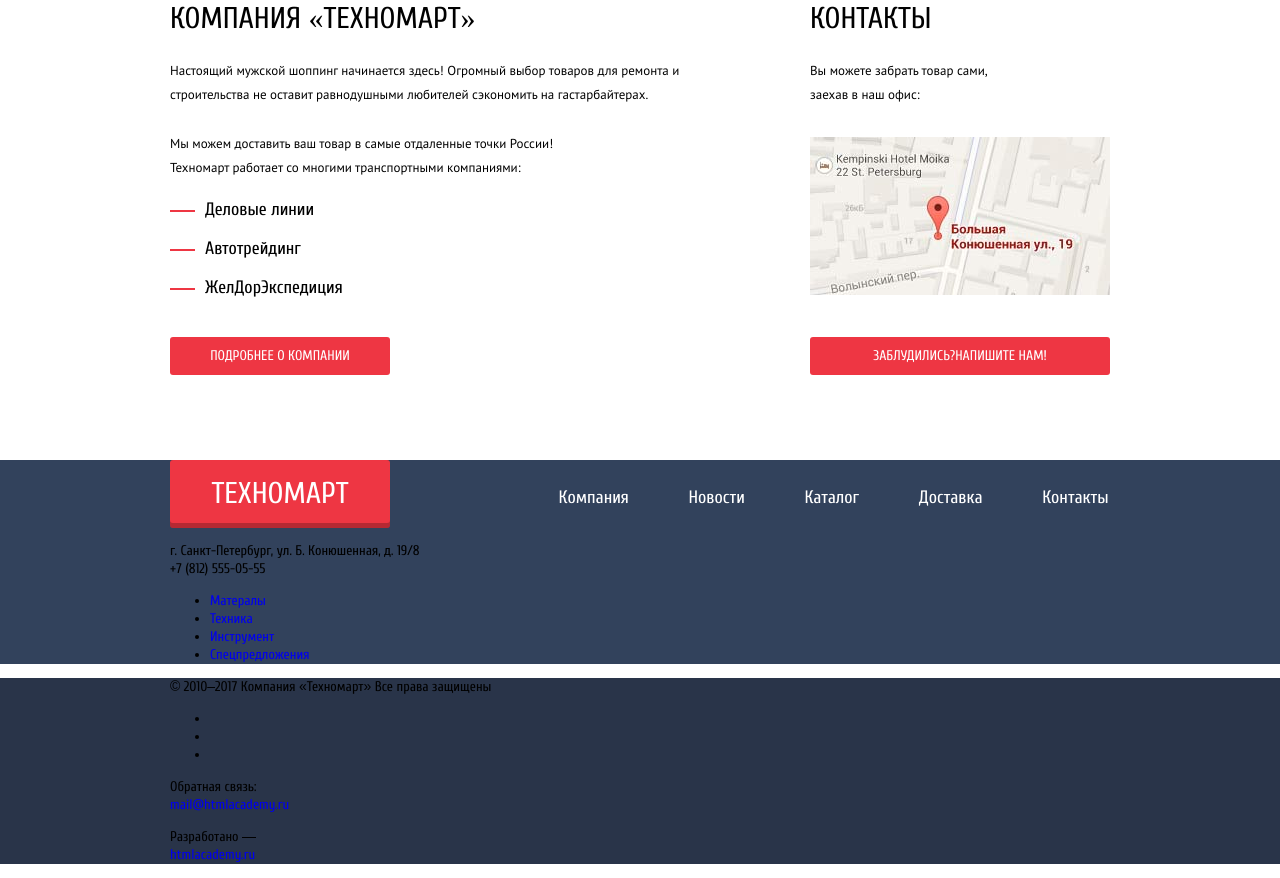
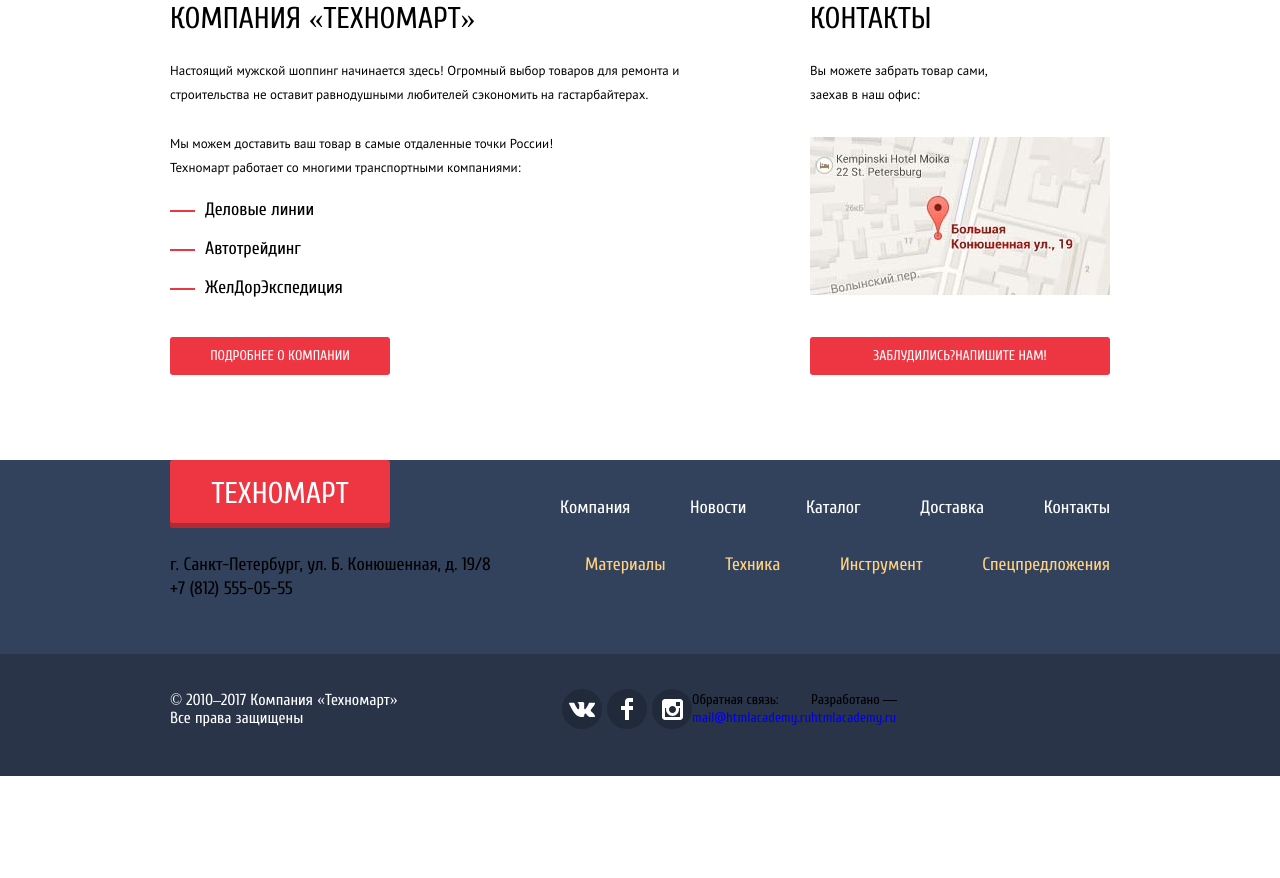
Before and after one commit to AndreyUytov/technomart, a website: page src/index.html in a window 1280 px wide. Shown: the part 2390-3268 px from the top of the page. After the commit the page ends 3166 px from the top, so only its background shows below. Drawn offline with nearby package versions, Linux system fonts and the light colour scheme; files that its build step writes are made by us from their sources; files whose address does not match are found by name.

Commit message:
Верстка блока footer

```diff
--- a/src/index.html
+++ b/src/index.html
@@ -270,6 +270,7 @@
 	<footer class="footer">
 		<div class="footer__wrapper-footer">
 			<div class="container">
+				<div class="wrapper-string__footer">
 					<a class="logo-btn logo-btn--footer button">Техномарт</a>
 					<nav class="footer__site-navigation">
 						<ul class="footer__menu-list">
@@ -280,26 +281,33 @@
 							<li><a class="footer-menu__item" href="#">Контакты</a></li>
 						</ul>
 					</nav>
+				</div>
+				<div class="wrapper-string__footer--two">
 					<p class="footer__adress">
 						г. Санкт-Петербург, ул. Б. Конюшенная, д. 19/8 <br>
 						+7 (812) 555-05-55
 					</p>
 					<ul class="footer__menu-sublist">
-					<li><a href="#" class="menu-sublist__item">Матералы</a></li>
+						<li><a href="#" class="menu-sublist__item">Материалы</a></li>
 						<li><a href="#" class="menu-sublist__item">Техника</a></li>
 						<li><a href="#" class="menu-sublist__item">Инструмент</a></li>
 						<li><a href="#" class="menu-sublist__item">Спецпредложения</a></li>
 					</ul>
 				</div>
 			</div>
+		</div>
 			<div class="footer__wrapper-subfooter">
 				<div class="container">
+					<div class="copyright-flex">
 						<p class="footer__copyright">© 2010–2017 Компания «Техномарт»
 						Все права защищены</p>
 						<ul class="footer__socials">
-						<li><a href="#"><span class="visually-hidden">ВКонтакте</span></a></li>
-						<li><a href="#"><span class="visually-hidden">Фейсбук</span></a></li>
-						<li><a href="#"><span class="visually-hidden">Инстаграмм</span></a></li>
+							<li><a href="#"><span class="visually-hidden">ВКонтакте</span>
+								<svg xmlns="http://www.w3.org/2000/svg" width="26" height="15" viewBox="0 0 26 15"><path fill="#FFF" d="M16.138 11.51c.956-.309 2.18 2.04 3.483 2.939.978.681 1.727.534 1.727.534l3.473-.05s1.815-.112.957-1.554c-.071-.12-.503-1.069-2.585-3.022-2.177-2.043-1.882-1.712.739-5.244 1.597-2.153 2.236-3.468 2.036-4.028-.192-.539-1.365-.399-1.365-.399L20.69.713c-.381.001-.704.119-.851.515-.003.004-.621 1.666-1.445 3.079-1.741 2.989-2.436 3.148-2.724 2.961-.661-.433-.494-1.737-.494-2.664 0-2.897.432-4.105-.846-4.417-.427-.104-.739-.172-1.828-.182-1.392-.021-2.574 0-3.244.329-.445.223-.786.712-.579.74.26.035.843.16 1.155.586.401.552.389 1.789.389 1.789s.229 3.411-.54 3.834c-.528.29-1.25-.302-2.803-3.016-.793-1.388-1.392-2.922-1.392-2.922s-.116-.285-.326-.441c-.25-.185-.6-.244-.6-.244L.848.684S.29.7.085.946c-.182.218-.015.668-.015.668s2.909 6.881 6.203 10.347c3.02 3.182 6.452 2.971 6.452 2.971h1.555s.469-.054.709-.312c.224-.24.214-.691.214-.691s-.031-2.109.935-2.419z"/></svg></a></li>
+							<li><a href="#"><span class="visually-hidden">Фейсбук</span>
+								<svg xmlns="http://www.w3.org/2000/svg" width="12" height="22" viewBox="0 0 12 22"><path fill="#FFF" d="M12 4V0H8a4 4 0 0 0-4 4v4H0v4h4v10h4V12h4V8H8V4h4z"/></svg></a></li>
+							<li><a href="#"><span class="visually-hidden">Инстаграмм</span>
+								<svg xmlns="http://www.w3.org/2000/svg" width="21" height="21" viewBox="0 0 21 21"><path fill="#FFF" d="M18 0H3C1.35 0 0 1.35 0 3v15c0 1.65 1.35 3 3 3h15c1.65 0 3-1.35 3-3V3c0-1.65-1.35-3-3-3zm-7.5 7c1.93 0 3.5 1.57 3.5 3.5S12.43 14 10.5 14 7 12.43 7 10.5 8.57 7 10.5 7zM18 18H3V9h1.181A6.504 6.504 0 0 0 4 10.5a6.5 6.5 0 1 0 13 0 6.45 6.45 0 0 0-.181-1.5H18v9zm0-11h-4V3h4v4z"/></svg></a></li>
 						</ul>
 						<p class="footer__net-callback">Обратная связь:<br>
 							<a href="#">mail@htmlacademy.ru</a></p>
@@ -307,6 +315,7 @@
 							<a href="#">htmlacademy.ru</a></p>
 					</div>
 				</div>
+			</div>
 	</footer>
 
 
--- a/src/styles/footer.less
+++ b/src/styles/footer.less
@@ -1,9 +1,18 @@
 .footer__wrapper-footer {
     background-color: #32425c;
+    padding-bottom: 53px;
 }
 
 .footer__wrapper-subfooter {
     background-color: #293449;
+    padding-top: 23px;
+    padding-bottom: 35px;
+}
+
+.wrapper-string__footer {
+     display: flex;
+    align-items: flex-end;
+    justify-content: space-between;
 }
 
 .logo-btn--footer {
@@ -17,9 +26,10 @@
 
 .footer__site-navigation {
     width: 550px;
-    margin-left: 165px;
+    margin-left: 170px;
+    padding-bottom: 8px;
 
-    display: inline-flex;
+    display: flex;
 }
 
 .footer__menu-list {
@@ -28,7 +38,6 @@
 
     display: flex;
     justify-content: space-between;
-    align-items: center;
 }
 
 .footer-menu__item {
@@ -37,3 +46,78 @@
     line-height: 24px;
     color: #ffffff;
 }
+
+.wrapper-string__footer--two {
+    display: flex;
+    justify-content: space-between;
+    margin-top: 25px;
+}
+
+.footer__menu-sublist {
+    .ul-reset();
+    width: 540px;
+    padding-left: 15px;
+
+    display: flex;
+    justify-content: space-between;
+
+
+}
+
+.menu-sublist__item {
+    font-family: cuprum;
+    font-size: 18px;
+    line-height: 24px;
+    color: #ffd180;
+}
+
+.footer__adress {
+    padding: 0;
+    margin: 0;
+
+    width: 330px;
+
+    font-family: cuprum;
+    font-size: 18px;
+    line-height: 24px;
+}
+
+.footer__copyright {
+    padding: 0;
+    margin: 0;
+
+    width: 230px;
+
+    font-family: cuprum;
+    font-size: 16px;
+    line-height: 18px;
+    color: #ffffff;
+}
+
+.copyright-flex {
+    display: flex;
+    align-items: center;
+}
+
+.footer__socials {
+    display: flex;
+    width: 130px;
+
+
+    justify-content: space-between;
+    align-items: center;
+    .ul-reset();
+
+    margin-left: 162px;
+}
+
+.footer__socials a {
+    display: inline-flex;
+    justify-content: center;
+    align-items: center;
+    width: 40px;
+    height: 40px;
+
+    border-radius: 30px;
+    background-color: #212a3a;
+}
```
Lines whose indentation alone changed are shown as unchanged.
